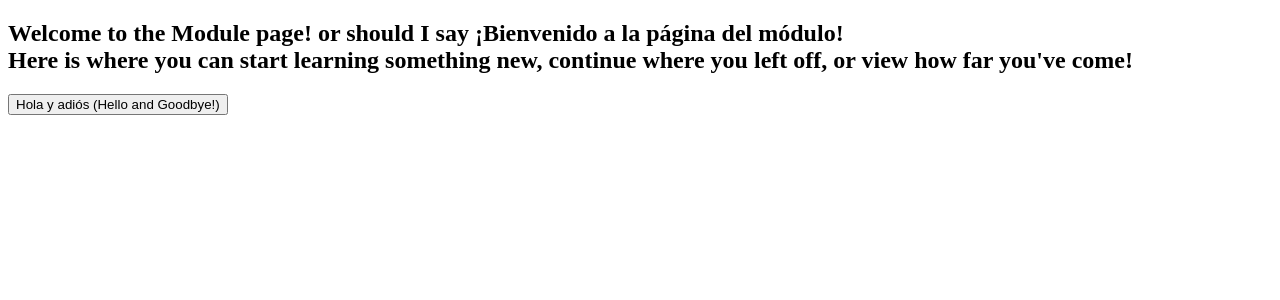
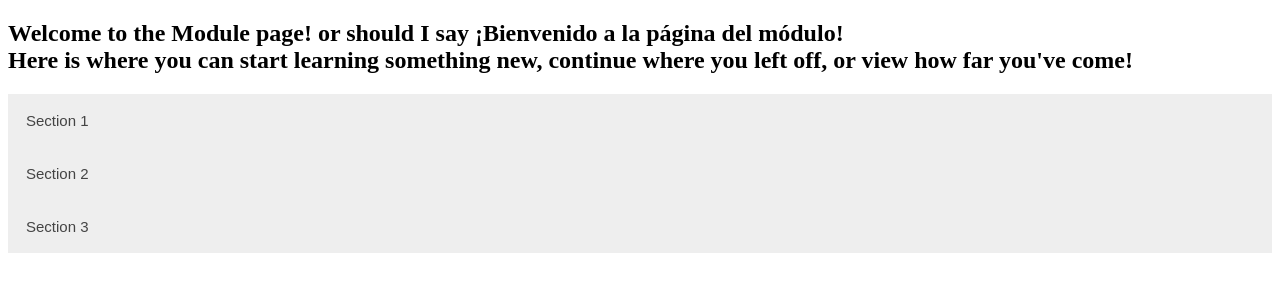
Before and after one commit to Shane-oo/language_Pro, a Flask app: page /module_page in a window 1280 px wide. Shown: the top 300 px of the page. Run offline with Flask 2, Linux system fonts and the light colour scheme.

Commit message:
basics made, heading and accordion

```diff
--- /dev/null
+++ b/app/static/js/module_page.js
@@ -0,0 +1,16 @@
+window.onload = function () {
+var acc = document.getElementsByClassName("accordion");
+var i;
+console.log(acc)
+for (i = 0; i < acc.length; i++) {
+  acc[i].addEventListener("click", function() {
+    this.classList.toggle("active");
+    var panel = this.nextElementSibling;
+    if (panel.style.display === "block") {
+      panel.style.display = "none";
+    } else {
+      panel.style.display = "block";
+    }
+  });
+    }
+}
--- a/app/static/modulePageStyle.css
+++ b/app/static/modulePageStyle.css
@@ -0,0 +1,23 @@
+.accordion {
+    background-color: #eee;
+    color: #444;
+    cursor: pointer;
+    padding: 18px;
+    width: 100%;
+    border: none;
+    text-align: left;
+    outline: none;
+    font-size: 15px;
+    transition: 0.4s;
+  }
+
+  .active, .accordion:hover {
+    background-color: #ccc;
+  }
+
+  .panel {
+    padding: 0 18px;
+    display: none;
+    background-color: white;
+    overflow: hidden;
+  }
--- a/app/templates/module_page.html
+++ b/app/templates/module_page.html
@@ -2,7 +2,14 @@
 <html lang='en'>
 <meta charset="utf-8">
 <head>
+    <!--CSS FILES-->
+	<link rel= "stylesheet" type= "text/css" href= "{{ url_for('static',filename='modulePageStyle.css') }}">
+    <!--JS FILES-->
+    <script src="{{url_for('static', filename='js/module_page.js')}}"></script>
+
     <title> Language Pro - Modules</title>
+    <!--icon bug-->
+    <link rel="icon" href="data:,">
     <!-- Feature shins navbar up top-->
 </head>
 <body>
@@ -15,8 +22,20 @@
         </h2>
     </div>
     <!--Accordian drop down module menu-->
-    <button class = "accordion">Hola y adiós (Hello and Goodbye!)</button>
-    <div class = "panel">
-        <p></p>
+    <button class="accordion">Section 1</button>
+
+
+    <div class="panel">
+        <p>Lorem ipsum dolor sit amet, consectetur adipisicing elit, sed do eiusmod tempor incididunt ut labore et dolore magna aliqua. Ut enim ad minim veniam, quis nostrud exercitation ullamco laboris nisi ut aliquip ex ea commodo consequat.</p>
+    </div>
+
+    <button class="accordion">Section 2</button>
+    <div class="panel">
+        <p>Lorem ipsum dolor sit amet, consectetur adipisicing elit, sed do eiusmod tempor incididunt ut labore et dolore magna aliqua. Ut enim ad minim veniam, quis nostrud exercitation ullamco laboris nisi ut aliquip ex ea commodo consequat.</p>
+    </div>
+
+    <button class="accordion">Section 3</button>
+    <div class="panel">
+        <p>Lorem ipsum dolor sit amet, consectetur adipisicing elit, sed do eiusmod tempor incididunt ut labore et dolore magna aliqua. Ut enim ad minim veniam, quis nostrud exercitation ullamco laboris nisi ut aliquip ex ea commodo consequat.</p>
     </div>
 </body>
```
